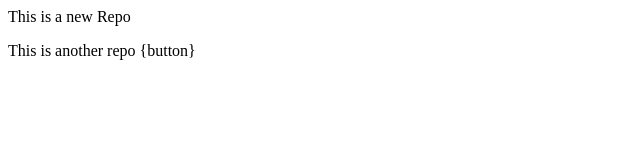
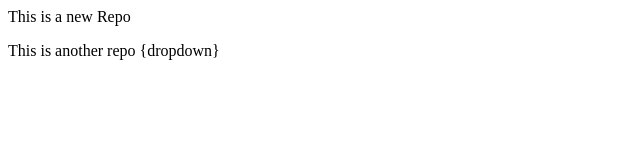
Before and after one commit to Avin26/localrepo, a plain HTML site: page index.html in a window 1280 px wide. Shown: the full height of the page, 0-640 px from the left. Drawn offline with Linux system fonts and the light colour scheme.

```diff
--- a/index.html
+++ b/index.html
@@ -1,2 +1,2 @@
 <p>This is a new Repo</p>
-<p>This is another repo {button}</p>
+<p>This is another repo {dropdown}</p>
```
